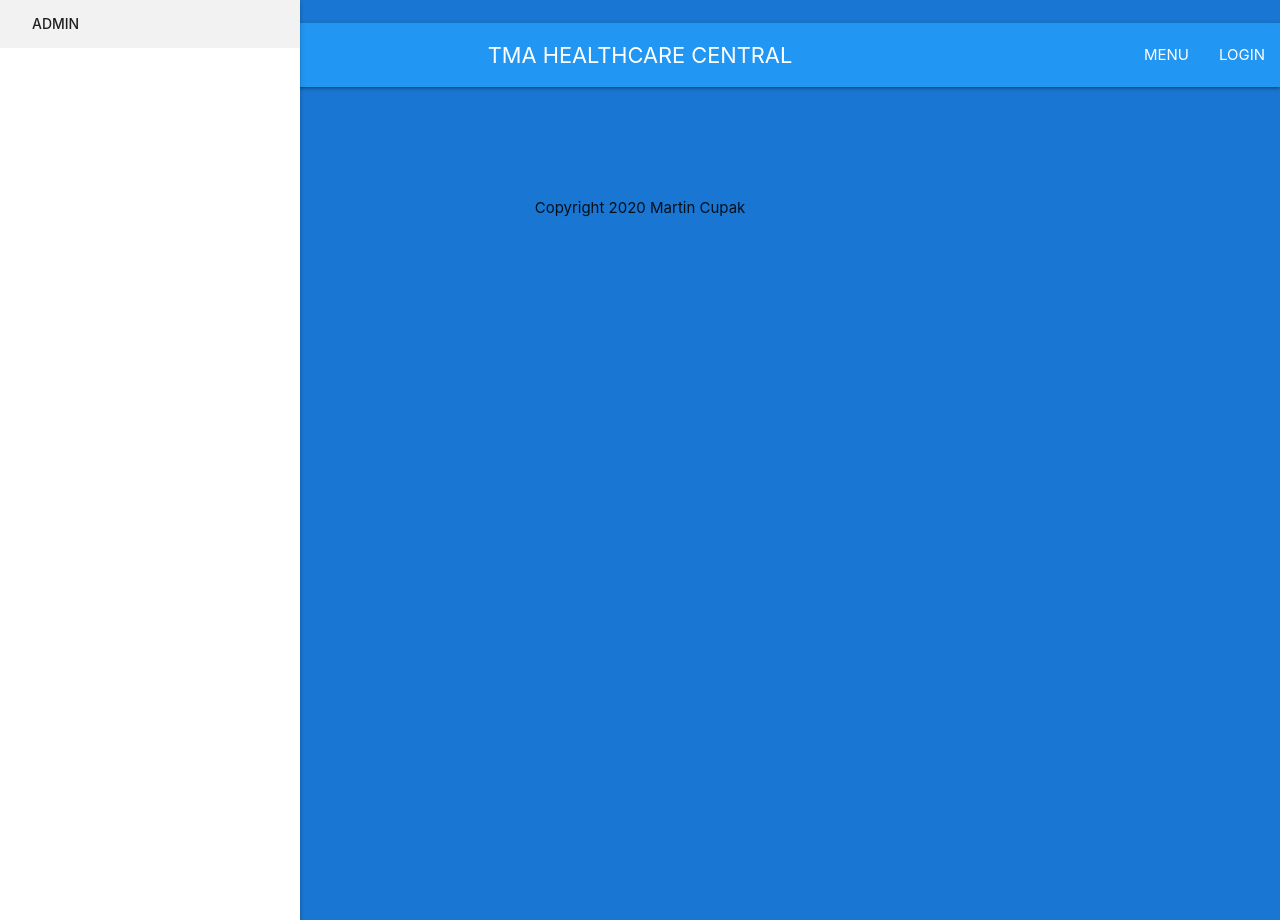
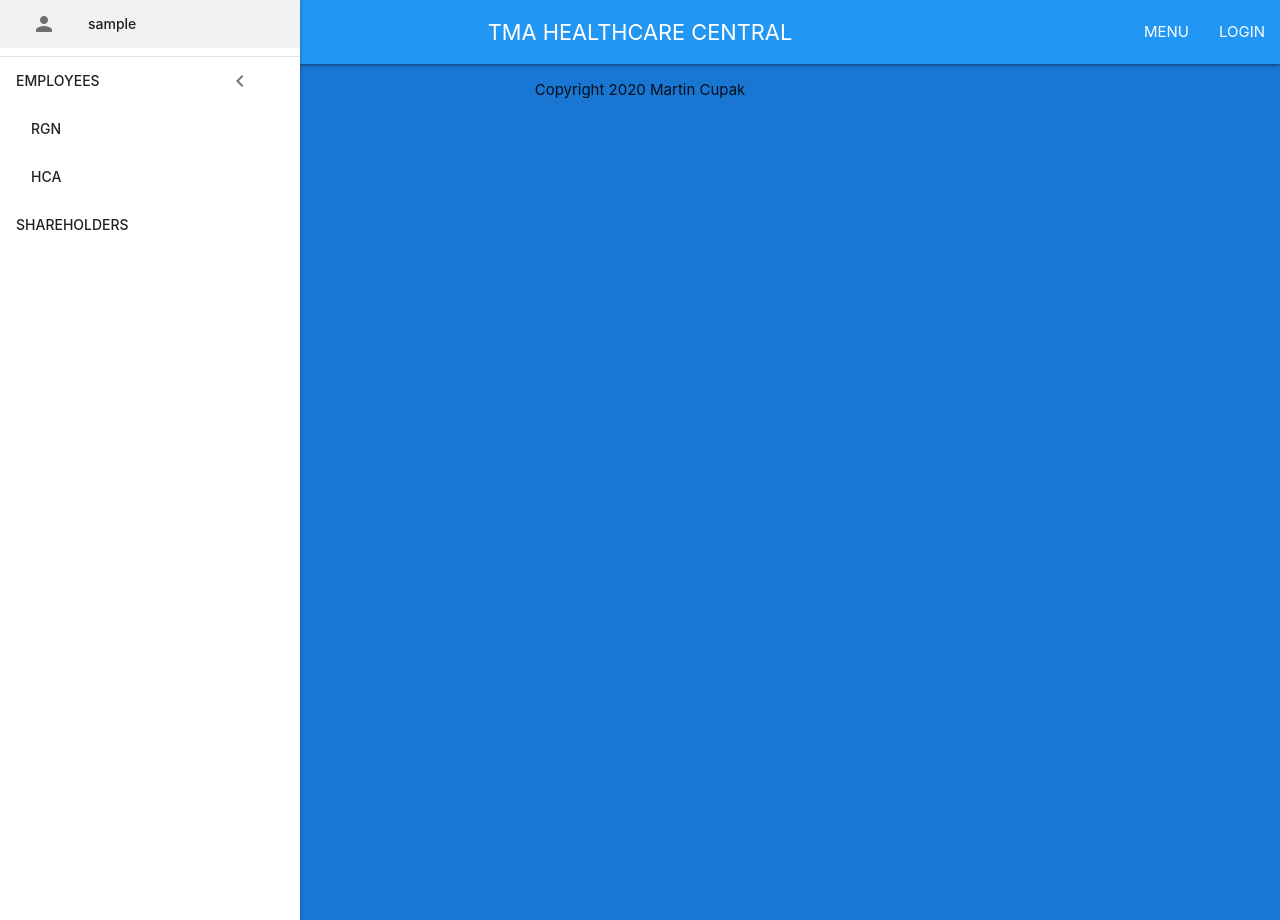
Before and after one commit to Cupesh/Web-projects, a PHP site: page /tmacentral/menu.php in a window 1280 px wide. Run offline with PHP 8.4, Linux system fonts and the light colour scheme; the visitor is signed in with stand-in values (Sample User, id 1).

Commit message:
Add files via upload

```diff
--- a/tmacentral/index.php
+++ b/tmacentral/index.php
@@ -5,19 +5,18 @@ if (isset($_POST['login'])){
 }
 
 function connectToDb() {
+        session_start();
         $username = htmlspecialchars($_POST['username']);
         $password = htmlspecialchars($_POST['password']);
 
         $connection = mysqli_connect('localhost', $username, $password, 'tma_db');
         if (!$connection){
             echo 'Connection error: '.mysqli_connect_error();
-            session_start();
             $_SESSION['loggedIn'] = false;
         } else {
-            session_start();
+            $_SESSION['user'] = strtoupper($username);
             $_SESSION['loggedIn'] = true;
             header('Location: menu.php');
-            exit();
         }
 }
 
--- a/tmacentral/menu.php
+++ b/tmacentral/menu.php
@@ -1,7 +1,7 @@
 <?php
 session_start();
 if ($_SESSION['loggedIn'] == true) {
-    echo 'Connected to the database!';
+    ;
 } else {
     header('Location: index.php');
 }
@@ -18,25 +18,36 @@ if ($_SESSION['loggedIn'] == true) {
 
 <?php include('templates/header.php') ?>
 
-<ul id="sidenav-left" class="sidenav sidenav-fixed">
+<ul id="sidenav-left" class="sidenav sidenav-fixed" style="transform:translateX(0%)">
     <li>
-        <a href="#">ADMIN</a>
+        <a href="#" class="logo-container"><?= $_SESSION['user']?><i class="material-icons left">person</i></a>
     </li>
-
-</ul>
-
-<div class="row">
-    <div class="col s2 l3">
-        <ul>
-            <li class="center">
-                <a href="#"><h4>PEOPLE</h4></a>
+    <li>
+        <div class="divider"></div>
+    </li>
+    <li class="no-padding">
+        <ul class="collapsible collapsible-accordion row">
+            <li class="bold waves-effect col s12 l12">
+                <a class="collapsible-header" tabindex="0">EMPLOYEES
+                    <i class="material-icons chevron right">chevron_left</i>
+                </a>
+                <div class="collapsible-body" style="display:block">
+                    <ul>
+                        <li>
+                            <a href="#" class="waves-effect">RGN</a>
+                        </li>
+                        <li>
+                            <a href="#" class="waves-effect">HCA</a>
+                        </li>
+                    </ul>
+                </div>
+            </li>
+            <li class="bold waves-effect col s12 l12">
+                <a href="#" class="collapsible-header" tabindex="0">SHAREHOLDERS</a>
             </li>
         </ul>
-    </div>
-    <div class="col s10 l9">
-
-    </div>
-</div>
+    </li>
+</ul>
 
 <?php include('templates/footer.php') ?>
 </body>
--- a/tmacentral/templates/footer.php
+++ b/tmacentral/templates/footer.php
@@ -11,4 +11,9 @@
             $('.sidenav').sidenav();
             });
     </script>
+    <script>
+            $(document).ready(function() {
+            $('.collapsible').collapsible();
+            });
+    </script>
 </body>
```
